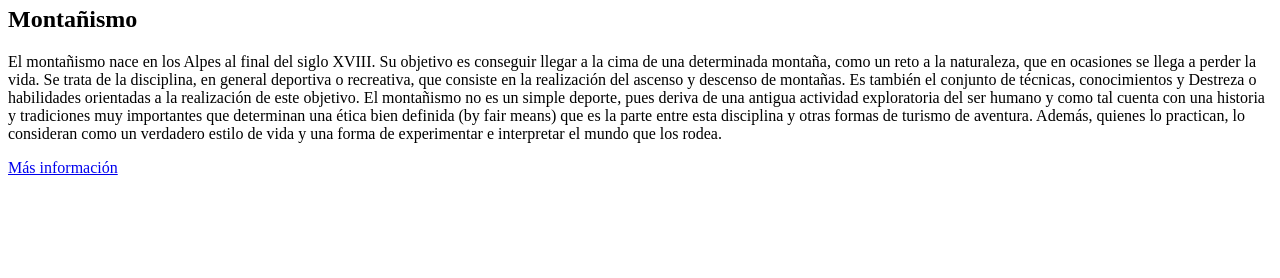
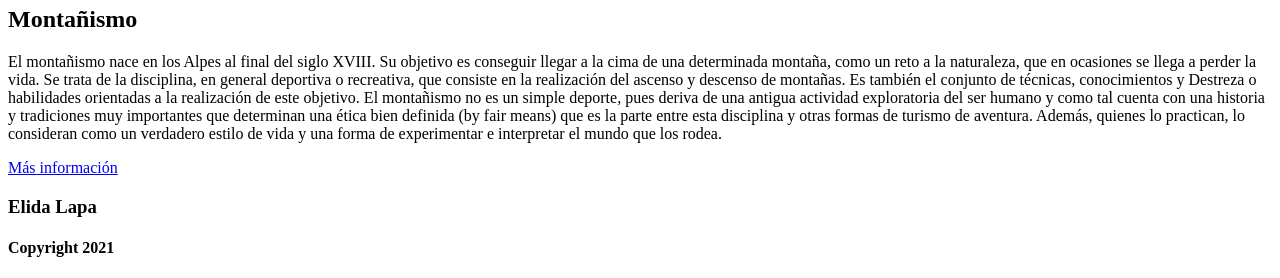
Before and after one commit to Elida2000/tarea-01-HTML, a Flask app: page / in a window 1280 px wide. Shown: the part 867-1145 px from the top of the page. Before the commit the page ends 1042 px from the top, so only its background shows below. Run offline with Flask 2, Linux system fonts and the light colour scheme.

Commit message:
Information

```diff
--- a/templates/index.html
+++ b/templates/index.html
@@ -60,6 +60,11 @@
         quienes lo practican, lo consideran como un verdadero estilo de vida y una forma de experimentar e interpretar
         el mundo que los rodea.</p>
     <a href="https://es.wikipedia.org/wiki/Monta%C3%B1ismo">Más información</a>
+
+    <footer id="pie">
+        <h3>Elida Lapa</h3>
+        <h4>Copyright 2021</h4>
+    </footer>
 </body>
 
 </html>
```
